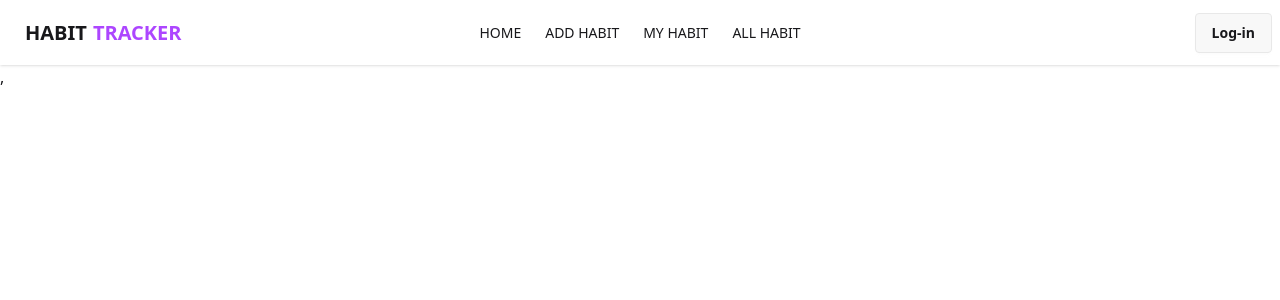
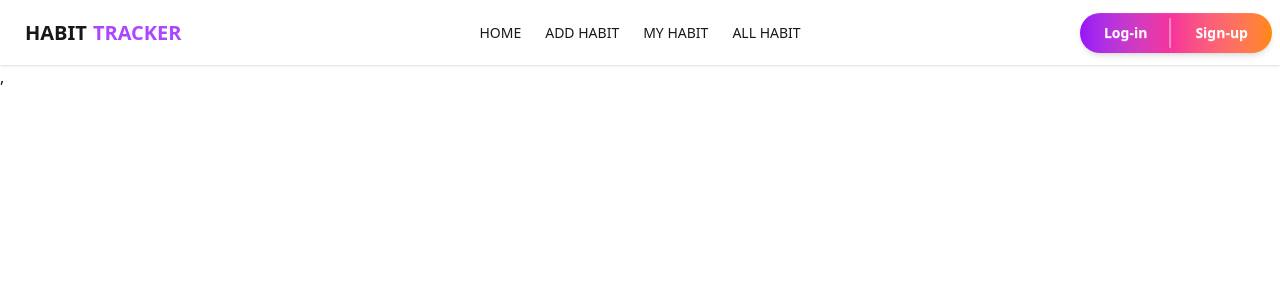
Before and after one commit to fhpantho/B12-A10-client-site, a React (Vite) app: page / in a window 1280 px wide. Shown: the top 300 px of the page. Built offline with nearby package versions, Linux system fonts and the light colour scheme; no server answers.

Commit message:
fixed the login singup button

```diff
--- a/package.json
+++ b/package.json
@@ -23,7 +23,8 @@
     "react-toastify": "^11.0.5",
     "react-tooltip": "^5.30.0",
     "sweetalert2": "^11.26.3",
-    "tailwindcss": "^4.1.17"
+    "tailwindcss": "^4.1.17",
+    "typewriter-effect": "^2.22.0"
   },
   "devDependencies": {
     "@eslint/js": "^9.39.1",
--- a/src/components/Header/Navbar.jsx
+++ b/src/components/Header/Navbar.jsx
@@ -1,7 +1,7 @@
-import React, { useContext } from 'react';
-import { Link, NavLink, useNavigate } from 'react-router';
-import { Authcontext } from '../../context/Authcontext';
-import { toast } from 'react-hot-toast';
+import React, { useContext } from "react";
+import { Link, NavLink, useNavigate } from "react-router";
+import { Authcontext } from "../../context/Authcontext";
+import { toast } from "react-hot-toast";
 
 const Navbar = () => {
   const navigate = useNavigate();
@@ -11,17 +11,25 @@ const Navbar = () => {
     logout()
       .then(() => {
         toast.success("Logged out successfully!");
-        navigate('/');
+        navigate("/");
       })
-      .catch(err => toast.error(err.message));
+      .catch((err) => toast.error(err.message));
   };
 
   const link = (
     <>
-      <li><NavLink to="/">HOME</NavLink></li>
-      <li><NavLink to="/addhabit">ADD HABIT</NavLink></li>
-      <li><NavLink to="/myhabit">MY HABIT</NavLink></li>
-      <li><NavLink to="/publichabit">ALL HABIT</NavLink></li>
+      <li>
+        <NavLink to="/">HOME</NavLink>
+      </li>
+      <li>
+        <NavLink to="/addhabit">ADD HABIT</NavLink>
+      </li>
+      <li>
+        <NavLink to="/myhabit">MY HABIT</NavLink>
+      </li>
+      <li>
+        <NavLink to="/publichabit">ALL HABIT</NavLink>
+      </li>
     </>
   );
 
@@ -30,11 +38,25 @@ const Navbar = () => {
       <div className="navbar-start">
         <div className="dropdown">
           <div tabIndex={0} className="btn btn-ghost lg:hidden">
-            <svg xmlns="http://www.w3.org/2000/svg" className="h-5 w-5" fill="none" viewBox="0 0 24 24" stroke="currentColor">
-              <path strokeLinecap="round" strokeLinejoin="round" strokeWidth="2" d="M4 6h16M4 12h8m-8 6h16" />
+            <svg
+              xmlns="http://www.w3.org/2000/svg"
+              className="h-5 w-5"
+              fill="none"
+              viewBox="0 0 24 24"
+              stroke="currentColor"
+            >
+              <path
+                strokeLinecap="round"
+                strokeLinejoin="round"
+                strokeWidth="2"
+                d="M4 6h16M4 12h8m-8 6h16"
+              />
             </svg>
           </div>
-          <ul tabIndex="-1" className="menu menu-sm dropdown-content bg-base-100 rounded-box z-1 mt-3 w-52 p-2 shadow">
+          <ul
+            tabIndex="-1"
+            className="menu menu-sm dropdown-content bg-base-100 rounded-box z-1 mt-3 w-52 p-2 shadow"
+          >
             {link}
           </ul>
         </div>
@@ -49,23 +71,64 @@ const Navbar = () => {
 
       <div className="navbar-end">
         {user ? (
-          <div className="flex gap-5 items-center">
-            <Link to="/">{user.photoURL && (
+          <div className="flex items-center gap-4 mr-3">
+            <div className="dropdown dropdown-end">
+              <div
+                tabIndex={0}
+                role="button"
+                className="w-10 h-10 rounded-full overflow-hidden cursor-pointer"
+              >
                 <img
                   src={user.photoURL}
                   alt="User"
-                className="w-8 h-8 rounded-full object-cover cursor-pointer"
+                  className="w-full h-full object-cover"
                   referrerPolicy="no-referrer"
                 />
-            )}</Link>
-            <button className="btn" onClick={logOutUser}>
-              Log out
+              </div>
+
+              <ul
+                tabIndex={0}
+                className="dropdown-content menu bg-base-100 rounded-box shadow mt-0 p-4 w-max"
+              >
+                <li>
+                  <div className="flex flex-col items-start gap-1 text-sm">
+                    <span className="font-semibold">Name:</span>
+                    <span>{user.displayName}</span>
+                  </div>
+                </li>
+                <li>
+                  <div className="flex flex-col items-start gap-1 text-sm">
+                    <span className="font-semibold">Email:</span>
+                    <span>{user.email}</span>
+                  </div>
+                </li>
+                <li>
+                  <button className="btn btn-sm mt-2" onClick={logOutUser}>
+                    Logout
                   </button>
+                </li>
+              </ul>
+            </div>
           </div>
         ) : (
-          <NavLink to="/login" className="btn">
+          <div className="flex rounded-full overflow-hidden shadow-md">
+            {/* Login Button */}
+            <NavLink
+              to="/login"
+              className="btn rounded-none border-none px-6 bg-gradient-to-r from-purple-600 to-pink-500 text-white hover:brightness-110 relative transition-all duration-200 hover:scale-105"
+            >
               Log-in
+              <div className="absolute right-0 top-0 h-full w-[2px] bg-white/40 scale-y-75 rounded-full"></div>
             </NavLink>
+
+            {/* Signup Button */}
+            <NavLink
+              to="/singup"
+              className="btn rounded-none border-none px-6 bg-gradient-to-r from-pink-500 to-orange-400 text-white hover:brightness-110 transition-all duration-200 hover:scale-105"
+            >
+              Sign-up
+            </NavLink>
+          </div>
         )}
       </div>
     </div>
```
Also changed, not shown: 1 other file (tests, documents, lock files or other folders). Lines whose indentation alone changed are shown as unchanged.
